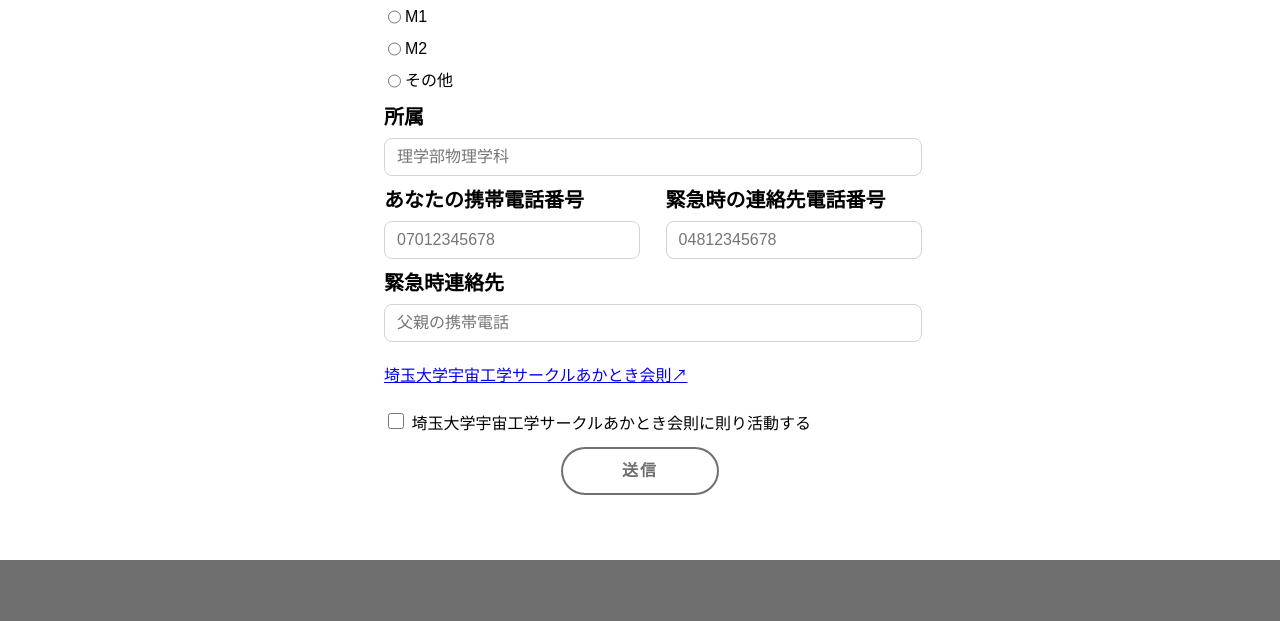
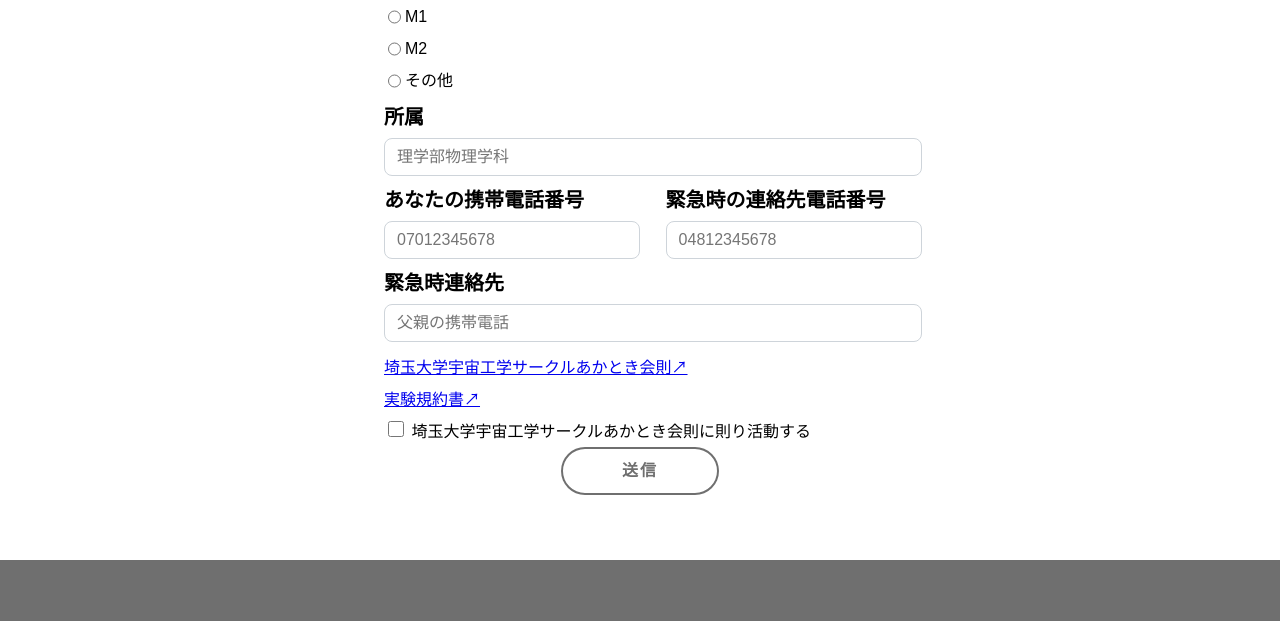
Before and after one commit to Akatoki-Saidai/Akatoki-Saidai.github.io, an Astro site: page /form in a window 1280 px wide. Shown: the part 895-1516 px from the top of the page. Built offline with nearby package versions, Linux system fonts and the light colour scheme; Astro itself is replaced by a stand-in of ours.

Commit message:
実験規約書を閲覧可能にする

```diff
--- a/src/pages/form.astro
+++ b/src/pages/form.astro
@@ -289,6 +289,9 @@ const pageTitle = "入会・継続フォーム | 埼玉大学宇宙工学サー
         <a class="page-link" href="/constitution.pdf" target="_blank"
           >埼玉大学宇宙工学サークルあかとき会則&#x2197;</a
         >
+        <a class="page-link" href="/ExperimentalProtocol.pdf" target="_blank"
+          >実験規約書&#x2197;</a
+        >
         <div class="checkbox-container">
           <input
             type="checkbox"
```
Also changed, not shown: 1 other file.
